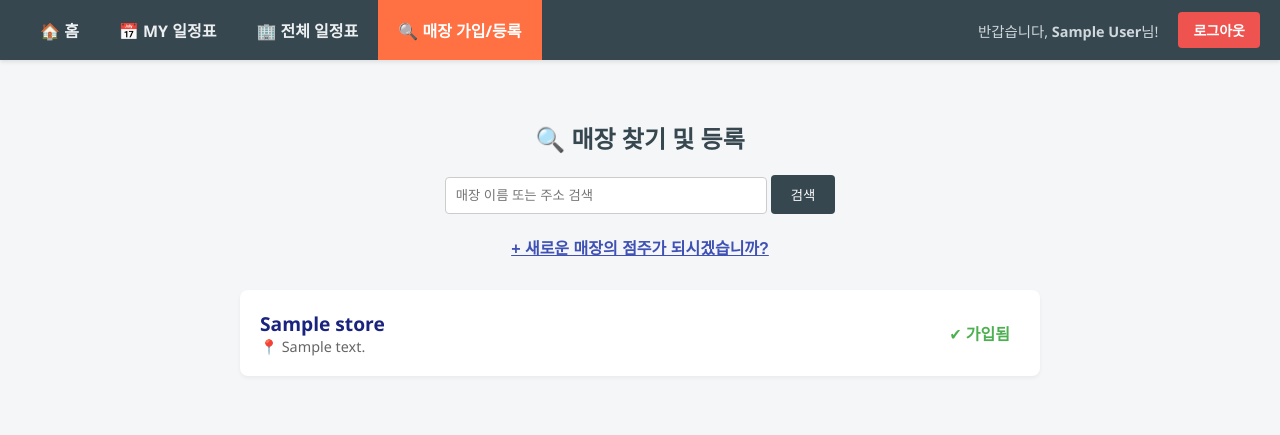
After one commit to clara4795/alba_deta_db, a Flask app: page /store_search in a window 1280 px wide. The commit adds this page. Shown: the top 435 px of the page. Run offline with Flask 3, Linux system fonts and the light colour scheme; the visitor is signed in with stand-in values (Sample User, id 1); a database or web service that is not in the repository returns one stand-in record (values such as "Sample title"); some libraries are stand-ins or nearby versions.

Commit message:
store search &  management

```diff
--- a/app.py
+++ b/app.py
@@ -87,12 +87,197 @@ def store_list():
                            active_page='store_list',
                            my_stores=my_stores)
 
-# [4] 매장 관리/등록 메뉴 (아직 기능 구현 전이므로 빈 페이지)
-@app.route('/store_management')
-def store_management():
+# [4] 매장 관리/등록 메뉴
+# app.py 수정 및 추가
+# [2] 새 매장 등록 (사장님 기능)
+@app.route('/create_store', methods=['POST'])
+def create_store():
     if 'user_id' not in session: return redirect(url_for('login'))
-    return render_template('main.html', active_page='manage')
-    # (일단은 껍데기만 연결, 다음 단계에서 여기에 등록 폼을 만들 예정)
+
+    name = request.form['name']
+    address = request.form['address']
+    # 비밀번호는 간소화를 위해 '1234'로 통일하거나 입력받음 (여기선 입력받음)
+    password = request.form['password']
+
+    conn = get_db_connection()
+    cur = conn.cursor()
+
+    try:
+        # 1. 매장 생성
+        cur.execute("""
+            INSERT INTO Store (name, address, password)
+            VALUES (%s, %s, %s) RETURNING store_id
+        """, (name, address, password))
+        new_store_id = cur.fetchone()[0]
+
+        # 2. 생성한 사람을 '사장님'으로 등록 (시급 NULL 가능)
+        cur.execute("""
+            INSERT INTO StoreUser (store_id, user_id, role, hourly_wage)
+            VALUES (%s, %s, '사장님', NULL)
+        """, (new_store_id, session['user_id']))
+
+        conn.commit()
+        flash(f'✨ "{name}" 매장이 성공적으로 등록되었습니다!')
+
+    except Exception as e:
+        conn.rollback()
+        flash('❌ 오류 발생 (매장명이 중복되었을 수 있습니다): ' + str(e))
+    finally:
+        cur.close()
+        conn.close()
+
+    return redirect(url_for('store_search'))
+
+# [1] 매장 찾기 페이지 (검색 기능 포함)
+@app.route('/store_search')
+def store_search():
+    if 'user_id' not in session: return redirect(url_for('login'))
+
+    keyword = request.args.get('q', '') # 검색어 받기
+
+    conn = get_db_connection()
+    cur = conn.cursor()
+
+    # 검색 로직 (이름이나 주소에 키워드가 포함되면 조회)
+    # ILIKE는 대소문자 구분 없이 검색하는 PostgreSQL 문법입니다.
+    if keyword:
+        cur.execute("""
+            SELECT store_id, name, address
+            FROM Store
+            WHERE name ILIKE %s OR address ILIKE %s
+            ORDER BY name ASC
+        """, (f'%{keyword}%', f'%{keyword}%'))
+    else:
+        # 검색어 없으면 전체 조회
+        cur.execute("SELECT store_id, name, address FROM Store ORDER BY name ASC")
+
+    stores = cur.fetchall()
+
+    # 내가 이미 가입한 매장 ID 목록 (버튼 상태 구분용)
+    cur.execute("SELECT store_id FROM StoreUser WHERE user_id = %s", (session['user_id'],))
+    my_joined_ids = [row[0] for row in cur.fetchall()]
+
+    cur.close()
+    conn.close()
+
+    return render_template('store_search.html',
+                           active_page='search',
+                           stores=stores,
+                           my_joined_ids=my_joined_ids,
+                           keyword=keyword)
+
+# [2] ★ 수정됨: 비밀번호 확인 후 즉시 가입
+@app.route('/join_store_with_pw/<int:store_id>', methods=['POST'])
+def join_store_with_pw(store_id):
+    if 'user_id' not in session: return redirect(url_for('login'))
+
+    input_pw = request.form['password']
+
+    conn = get_db_connection()
+    cur = conn.cursor()
+
+    try:
+        # 1. 매장 비밀번호 확인
+        cur.execute("SELECT password, name FROM Store WHERE store_id = %s", (store_id,))
+        result = cur.fetchone()
+
+        if not result:
+            flash('존재하지 않는 매장입니다.')
+            return redirect(url_for('store_search'))
+
+        real_pw = result[0]
+        store_name = result[1]
+
+        if input_pw == real_pw:
+            # 2. 비밀번호 맞음 -> '알바생'으로 즉시 가입 (시급은 일단 0원)
+            cur.execute("""
+                INSERT INTO StoreUser (store_id, user_id, role, hourly_wage)
+                VALUES (%s, %s, '알바생', 0)
+            """, (store_id, session['user_id']))
+            conn.commit()
+            flash(f'🎉 "{store_name}"에 가입되었습니다! 직원 관리에서 시급이 설정되어야 급여가 계산됩니다.')
+        else:
+            flash('❌ 비밀번호가 틀렸습니다.')
+
+    except Exception as e:
+        conn.rollback()
+        flash('이미 가입된 매장이거나 오류가 발생했습니다: ' + str(e))
+    finally:
+        cur.close()
+        conn.close()
+
+    return redirect(url_for('store_search'))
+
+# [3] ★ 신규 페이지: 직원 관리 (사장님/매니저용)
+@app.route('/manage_staff/<int:store_id>')
+def manage_staff(store_id):
+    if 'user_id' not in session: return redirect(url_for('login'))
+
+    conn = get_db_connection()
+    cur = conn.cursor()
+
+    # 권한 체크 (사장만 접근 가능)
+    cur.execute("SELECT role FROM StoreUser WHERE store_id=%s AND user_id=%s", (store_id, session['user_id']))
+    res = cur.fetchone()
+    if not res or res[0] != '사장님':
+        flash('접근 권한이 없습니다.')
+        return redirect(url_for('store_view', store_id=store_id))
+
+    my_role = res[0]
+
+    # 직원 목록 조회 (이름, 현재 역할, 시급, 유저ID)
+    cur.execute("""
+        SELECT u.name, su.role, su.hourly_wage, su.user_id, u.email
+        FROM StoreUser su
+        JOIN "User" u ON su.user_id = u.user_id
+        WHERE su.store_id = %s
+        ORDER BY
+            CASE WHEN su.role = '사장님' THEN 1
+                 WHEN su.role = '매니저' THEN 2
+                 ELSE 3 END
+    """, (store_id,))
+    staff_list = cur.fetchall()
+
+    # 매장 이름
+    cur.execute("SELECT name FROM Store WHERE store_id = %s", (store_id,))
+    store_name = cur.fetchone()[0]
+
+    cur.close()
+    conn.close()
+
+    return render_template('manage_staff.html',
+                           store_id=store_id,
+                           store_name=store_name,
+                           staff_list=staff_list,
+                           my_role=my_role)
+
+# [4] 직원 정보 수정 (역할 변경 & 시급 변경 통합)
+@app.route('/update_staff/<int:store_id>/<int:target_user_id>', methods=['POST'])
+def update_staff(store_id, target_user_id):
+    if 'user_id' not in session: return redirect(url_for('login'))
+
+    new_role = request.form['role']
+    new_wage = request.form['hourly_wage']
+
+    conn = get_db_connection()
+    cur = conn.cursor()
+
+    try:
+        cur.execute("""
+            UPDATE StoreUser
+            SET role = %s, hourly_wage = %s
+            WHERE store_id = %s AND user_id = %s
+        """, (new_role, new_wage, store_id, target_user_id))
+        conn.commit()
+        flash('✅ 직원 정보가 수정되었습니다.')
+    except Exception as e:
+        conn.rollback()
+        flash('오류: ' + str(e))
+    finally:
+        cur.close()
+        conn.close()
+
+    return redirect(url_for('manage_staff', store_id=store_id))
 
 # [5] 로그아웃 기능 추가
 @app.route('/logout')
--- a/templates/base.html
+++ b/templates/base.html
@@ -54,9 +54,9 @@
     <div class="navbar">
         <div class="navbar-left">
             <a href="{{ url_for('main') }}" class="{% if active_page == 'main' %}active{% endif %}">🏠 홈</a>
-            <a href="{{ url_for('store_management') }}" class="{% if active_page == 'manage' %}active{% endif %}">⚙️ 매장 등록/관리</a>
             <a href="{{ url_for('dashboard') }}" class="{% if active_page == 'dashboard' %}active{% endif %}">📅 MY 일정표</a>
             <a href="{{ url_for('store_list') }}" class="{% if active_page == 'store_list' %}active{% endif %}">🏢 전체 일정표</a>
+            <a href="{{ url_for('store_search') }}" class="{% if active_page == 'search' %}active{% endif %}">🔍 매장 가입/등록</a>
         </div>
 
         <div class="navbar-right">
--- a/templates/main.html
+++ b/templates/main.html
@@ -22,11 +22,11 @@
             </div>
         </a>
 
-        <a href="{{ url_for('store_management') }}" style="text-decoration: none; color: inherit;">
+        <a href="{{ url_for('store_search') }}" style="text-decoration: none; color: inherit;">
             <div style="width: 220px; padding: 30px; background: white; border-radius: 10px; box-shadow: 0 4px 6px rgba(0,0,0,0.1); transition: transform 0.2s;">
                 <div style="font-size: 3em; margin-bottom: 10px;">⚙️</div>
-                <h3 style="margin: 0; color: #37474f;">매장 관리</h3>
-                <p style="color: #666; font-size: 0.9em;">매장 등록 및 가입</p>
+                <h3 style="margin: 0; color: #37474f;">매장 찾기/등록</h3>
+                <p style="color: #666; font-size: 0.9em;">매장 검색 및 가입</p>
             </div>
         </a>
 
--- /dev/null
+++ b/templates/store_search.html
@@ -0,0 +1,92 @@
+{% extends "base.html" %}
+
+{% block content %}
+<div style="max-width: 800px; margin: 40px auto;">
+
+    <div style="text-align: center; margin-bottom: 30px;">
+        <h2 style="color: #37474f;">🔍 매장 찾기 및 등록</h2>
+
+        <form action="{{ url_for('store_search') }}" method="get" style="margin: 20px 0;">
+            <input type="text" name="q" value="{{ keyword }}" placeholder="매장 이름 또는 주소 검색"
+                   style="padding: 10px; width: 300px; border: 1px solid #ccc; border-radius: 4px;">
+            <button type="submit" style="padding: 10px 20px; background: #37474f; color: white; border: none; border-radius: 4px; cursor: pointer;">검색</button>
+        </form>
+
+        <button onclick="document.getElementById('createStoreModal').showModal()"
+                style="background: none; border: none; color: #3f51b5; font-weight: bold; cursor: pointer; font-size: 1em; text-decoration: underline;">
+            + 새로운 매장의 점주가 되시겠습니까?
+        </button>
+    </div>
+
+    <ul style="list-style: none; padding: 0;">
+        {% for store in stores %}
+        <li style="background: white; padding: 20px; margin-bottom: 15px; border-radius: 8px; box-shadow: 0 2px 4px rgba(0,0,0,0.05); display: flex; justify-content: space-between; align-items: center;">
+            <div>
+                <div style="font-size: 1.2em; font-weight: bold; color: #1a237e;">{{ store[1] }}</div>
+                <div style="color: #666; font-size: 0.9em;">📍 {{ store[2] }}</div>
+            </div>
+
+            <div>
+                {% if store[0] in my_joined_ids %}
+                    <span style="color: #4caf50; font-weight: bold; margin-right: 10px;">✔ 가입됨</span>
+                {% else %}
+                    <button onclick="openJoinModal('{{ store[0] }}', '{{ store[1] }}')"
+                            style="background-color: #3f51b5; color: white; border: none; padding: 8px 15px; border-radius: 4px; cursor: pointer;">
+                        가입하기 🔒
+                    </button>
+                {% endif %}
+            </div>
+        </li>
+        {% endfor %}
+    </ul>
+</div>
+
+<dialog id="createStoreModal" style="border: none; border-radius: 10px; padding: 30px; width: 400px; box-shadow: 0 4px 20px rgba(0,0,0,0.2);">
+    <h3 style="margin-top: 0; color: #1a237e;">🏪 새 매장 등록</h3>
+    <p style="color: #666; font-size: 0.9em; margin-bottom: 20px;">매장을 등록하면 자동으로 사장님 권한을 갖습니다.</p>
+
+    <form action="{{ url_for('create_store') }}" method="post">
+        <label style="font-weight: bold; font-size: 0.9em;">매장명</label>
+        <input type="text" name="name" required placeholder="예: 스타벅스 인하대점"
+               style="width: 100%; padding: 10px; margin: 5px 0 15px 0; border: 1px solid #ddd; border-radius: 4px;">
+
+        <label style="font-weight: bold; font-size: 0.9em;">주소</label>
+        <input type="text" name="address" required placeholder="상세 주소"
+               style="width: 100%; padding: 10px; margin: 5px 0 15px 0; border: 1px solid #ddd; border-radius: 4px;">
+
+        <label style="font-weight: bold; font-size: 0.9em;">관리 비밀번호</label>
+        <input type="password" name="password" required placeholder="직원 가입용 비밀번호"
+               style="width: 100%; padding: 10px; margin: 5px 0 20px 0; border: 1px solid #ddd; border-radius: 4px;">
+
+        <div style="text-align: right; display: flex; gap: 10px; justify-content: flex-end;">
+            <button type="button" onclick="document.getElementById('createStoreModal').close()"
+                    style="background: #eee; border: none; padding: 10px 20px; border-radius: 4px; cursor: pointer;">취소</button>
+            <button type="submit"
+                    style="background: #3f51b5; color: white; border: none; padding: 10px 20px; border-radius: 4px; cursor: pointer; font-weight: bold;">등록하기</button>
+        </div>
+    </form>
+</dialog>
+
+<dialog id="joinModal" style="border: none; border-radius: 10px; padding: 20px; width: 300px; box-shadow: 0 4px 15px rgba(0,0,0,0.2);">
+    <h3 id="modalStoreName" style="margin-top: 0; color: #333;"></h3>
+    <p style="font-size: 0.9em; color: #666;">매장 비밀번호를 입력하면 즉시 가입됩니다.</p>
+
+    <form id="joinForm" method="post">
+        <input type="password" name="password" placeholder="비밀번호 입력" required
+               style="width: 100%; padding: 10px; border: 1px solid #ddd; border-radius: 4px; margin-bottom: 15px;">
+
+        <div style="text-align: right;">
+            <button type="button" onclick="document.getElementById('joinModal').close()" style="background: #ddd; border: none; padding: 8px 15px; border-radius: 4px; cursor: pointer; margin-right: 5px;">취소</button>
+            <button type="submit" style="background: #3f51b5; color: white; border: none; padding: 8px 15px; border-radius: 4px; cursor: pointer;">가입</button>
+        </div>
+    </form>
+</dialog>
+
+<script>
+    function openJoinModal(storeId, storeName) {
+        document.getElementById('modalStoreName').innerText = storeName + " 가입";
+        document.getElementById('joinForm').action = "/join_store_with_pw/" + storeId;
+        document.getElementById('joinModal').showModal();
+    }
+</script>
+{% endblock %}
```
Also changed, not shown: templates/manage_staff.html (added, +63 -0 lines), templates/store_schedule.html (+12 -6 lines).
